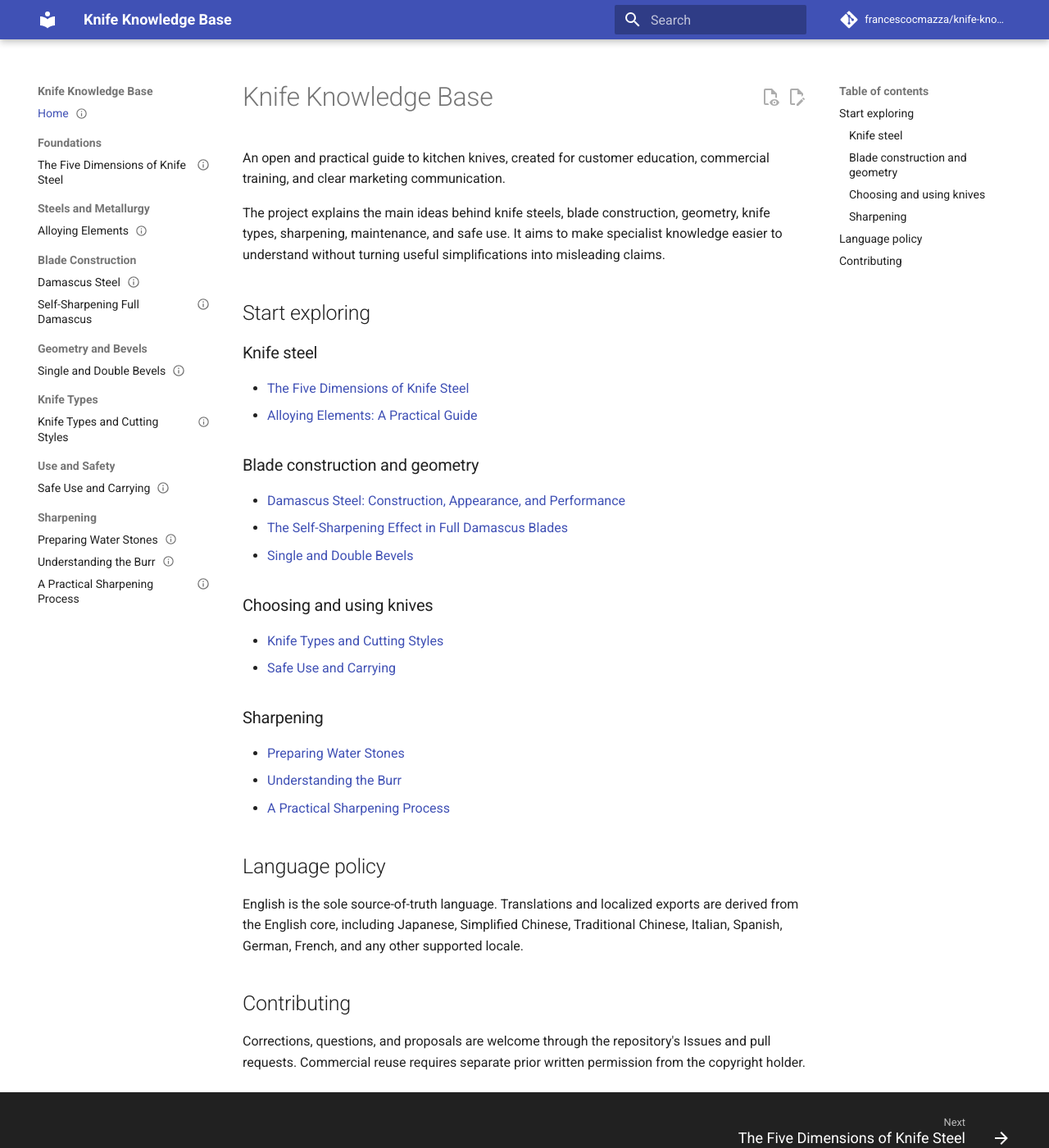
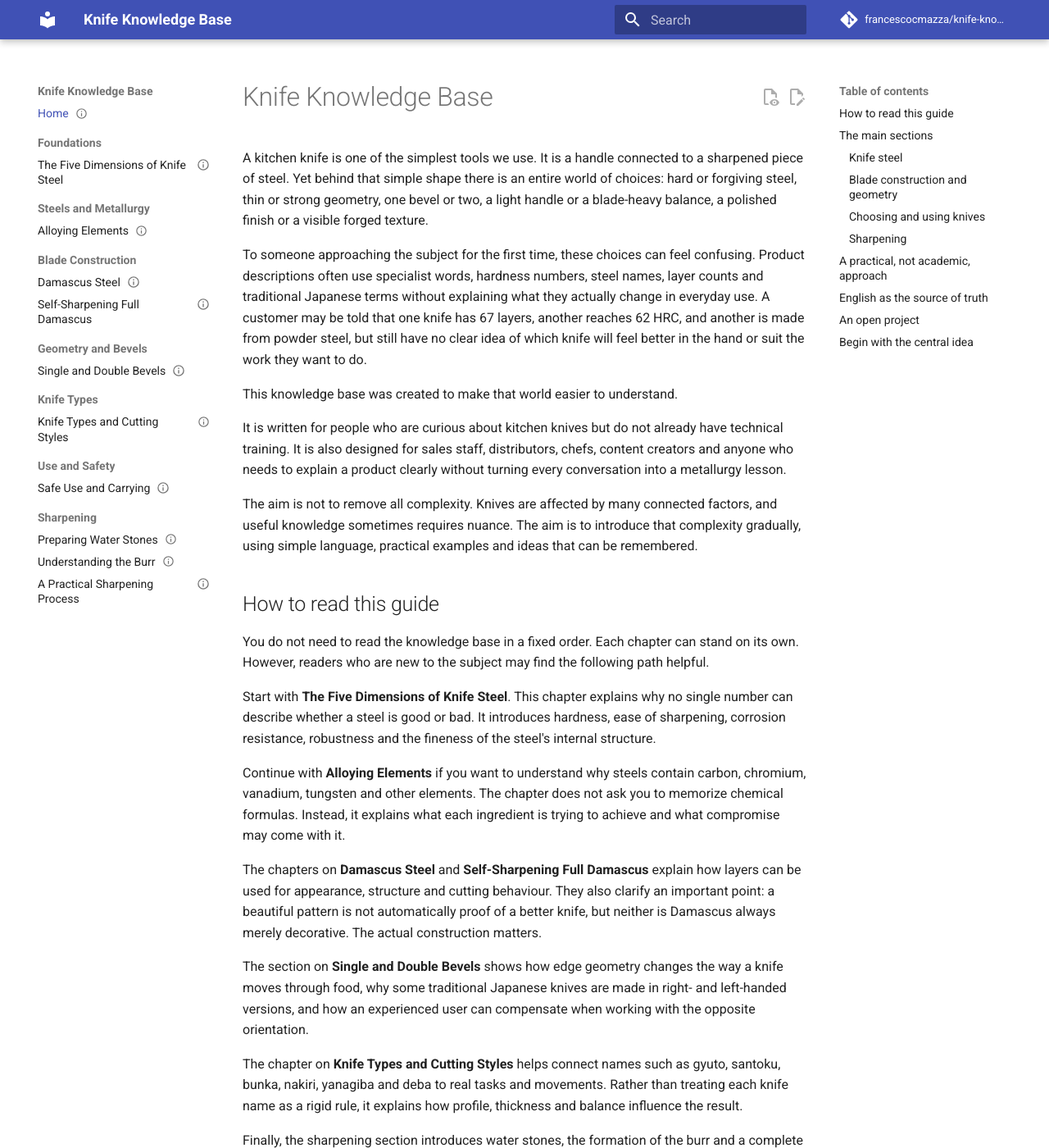
Before and after one commit to francescocmazza/knife-knowledge-base, an MkDocs documentation site: the page built from content/en/index.md, in a window 1280 px wide and 1400 px high. Shown: the whole window at 82% size. Built offline with MkDocs 1.6.1 and Material for MkDocs 9.7.7, drawn with Linux system fonts in a browser that asks for light colours; comment, search, counter and statistics services are not loaded; some of the changed text lies outside the part shown.

Commit message:
Rewrite the knowledge base introduction in long-form style

```diff
--- a/content/en/index.md
+++ b/content/en/index.md
@@ -7,16 +7,40 @@ reviewed: 2026-08-04
 
 # Knife Knowledge Base
 
-An open and practical guide to kitchen knives, created for customer education, commercial training, and clear marketing communication.
+A kitchen knife is one of the simplest tools we use. It is a handle connected to a sharpened piece of steel. Yet behind that simple shape there is an entire world of choices: hard or forgiving steel, thin or strong geometry, one bevel or two, a light handle or a blade-heavy balance, a polished finish or a visible forged texture.
 
-The project explains the main ideas behind knife steels, blade construction, geometry, knife types, sharpening, maintenance, and safe use. It aims to make specialist knowledge easier to understand without turning useful simplifications into misleading claims.
+To someone approaching the subject for the first time, these choices can feel confusing. Product descriptions often use specialist words, hardness numbers, steel names, layer counts and traditional Japanese terms without explaining what they actually change in everyday use. A customer may be told that one knife has 67 layers, another reaches 62 HRC, and another is made from powder steel, but still have no clear idea of which knife will feel better in the hand or suit the work they want to do.
 
-## Start exploring
+This knowledge base was created to make that world easier to understand.
+
+It is written for people who are curious about kitchen knives but do not already have technical training. It is also designed for sales staff, distributors, chefs, content creators and anyone who needs to explain a product clearly without turning every conversation into a metallurgy lesson.
+
+The aim is not to remove all complexity. Knives are affected by many connected factors, and useful knowledge sometimes requires nuance. The aim is to introduce that complexity gradually, using simple language, practical examples and ideas that can be remembered.
+
+## How to read this guide
+
+You do not need to read the knowledge base in a fixed order. Each chapter can stand on its own. However, readers who are new to the subject may find the following path helpful.
+
+Start with **The Five Dimensions of Knife Steel**. This chapter explains why no single number can describe whether a steel is good or bad. It introduces hardness, ease of sharpening, corrosion resistance, robustness and the fineness of the steel's internal structure.
+
+Continue with **Alloying Elements** if you want to understand why steels contain carbon, chromium, vanadium, tungsten and other elements. The chapter does not ask you to memorize chemical formulas. Instead, it explains what each ingredient is trying to achieve and what compromise may come with it.
+
+The chapters on **Damascus Steel** and **Self-Sharpening Full Damascus** explain how layers can be used for appearance, structure and cutting behaviour. They also clarify an important point: a beautiful pattern is not automatically proof of a better knife, but neither is Damascus always merely decorative. The actual construction matters.
+
+The section on **Single and Double Bevels** shows how edge geometry changes the way a knife moves through food, why some traditional Japanese knives are made in right- and left-handed versions, and how an experienced user can compensate when working with the opposite orientation.
+
+The chapter on **Knife Types and Cutting Styles** helps connect names such as gyuto, santoku, bunka, nakiri, yanagiba and deba to real tasks and movements. Rather than treating each knife name as a rigid rule, it explains how profile, thickness and balance influence the result.
+
+Finally, the sharpening section introduces water stones, the formation of the burr and a complete practical sharpening process. These chapters are deliberately detailed because sharpening becomes much easier once the reader understands what is happening at the very edge of the blade.
+
+## The main sections
 
 ### Knife steel
 
 - [The Five Dimensions of Knife Steel](01-foundations/five-dimensions-of-knife-steel.md)
 - [Alloying Elements: A Practical Guide](02-steels-and-metallurgy/alloying-elements.md)
+
+These chapters explain the character of steel. They focus on the questions that matter to a user: How long will the edge remain effective? How easily can it be restored? How carefully must the knife be treated? How easily can it stain or rust?
 
 ### Blade construction and geometry
 
@@ -24,10 +48,14 @@ The project explains the main ideas behind knife steels, blade construction, geo
 - [The Self-Sharpening Effect in Full Damascus Blades](03-blade-construction/self-sharpening-full-damascus.md)
 - [Single and Double Bevels](04-geometry-and-bevels/single-and-double-bevels.md)
 
+These pages look at how the blade is built and shaped. Two knives made from similar steel can behave very differently if one is thin and delicate while the other is thick and robust. Construction and geometry are often as important as the steel name printed on the box.
+
 ### Choosing and using knives
 
 - [Knife Types and Cutting Styles](05-knife-types/overview.md)
 - [Safe Use and Carrying](08-use-and-safety/safe-use-and-carrying.md)
+
+This section connects design to real kitchen work. It explains which knives are versatile, which are specialized, how different profiles support different cutting movements, and how to work safely without damaging the edge.
 
 ### Sharpening
 
@@ -35,10 +63,32 @@ The project explains the main ideas behind knife steels, blade construction, geo
 - [Understanding the Burr](10-sharpening/the-burr.md)
 - [A Practical Sharpening Process](10-sharpening/basic-sharpening-process.md)
 
-## Language policy
+Sharpening is not a mysterious skill reserved for specialists. It is a controlled process of removing small amounts of steel until the two sides of the edge meet cleanly again. These chapters explain the process step by step and focus on the signs that tell you whether the work is progressing correctly.
 
-English is the sole source-of-truth language. Translations and localized exports are derived from the English core, including Japanese, Simplified Chinese, Traditional Chinese, Italian, Spanish, German, French, and any other supported locale.
+## A practical, not academic, approach
 
-## Contributing
+This is not an academic paper and it is not intended to replace the technical documentation of a steel producer or knife manufacturer. Where a technical term is useful, it is introduced and explained. Where a simpler word communicates the same idea more effectively, the simpler word is preferred.
 
-Corrections, questions, and proposals are welcome through the repository's Issues and pull requests. Commercial reuse requires separate prior written permission from the copyright holder.
+For example, the technical word **toughness** is important in metallurgy, but many customers understand **robustness** more quickly. The knowledge base therefore uses robustness as the main customer-facing term and explains the technical meaning where needed.
+
+The same principle applies throughout the project. We want the reader to finish a chapter with a clearer mental picture, not simply with a longer list of unfamiliar words.
+
+## English as the source of truth
+
+English is the sole source-of-truth language for this project. Translations and localized exports are derived from the English core. The structure is designed to support Italian, Spanish, German, French, Japanese, Simplified Chinese, Traditional Chinese and any other language identified by a standard locale code.
+
+When a translation needs to change the meaning of a statement, that change should first be made in the English source. This keeps every language aligned and prevents different versions from slowly becoming different books.
+
+## An open project
+
+Questions, corrections and proposals are welcome through the repository's Issues and pull requests. A reader may notice that an explanation is unclear. A chef may suggest a better practical example. A sharpener may identify a point that needs more nuance. These contributions can make the knowledge base more useful, provided that they respect the project's purpose: clear, responsible and accessible education.
+
+The written content may be shared and adapted for non-commercial purposes under the repository's licence. Commercial reuse requires separate prior written permission from the copyright holder.
+
+## Begin with the central idea
+
+If there is one principle to remember before reading further, it is this:
+
+> A knife is never defined by one feature alone. Steel, heat treatment, construction, geometry, sharpening, balance and user technique work together.
+
+Understanding those relationships is what turns a list of product specifications into useful knowledge.
```
